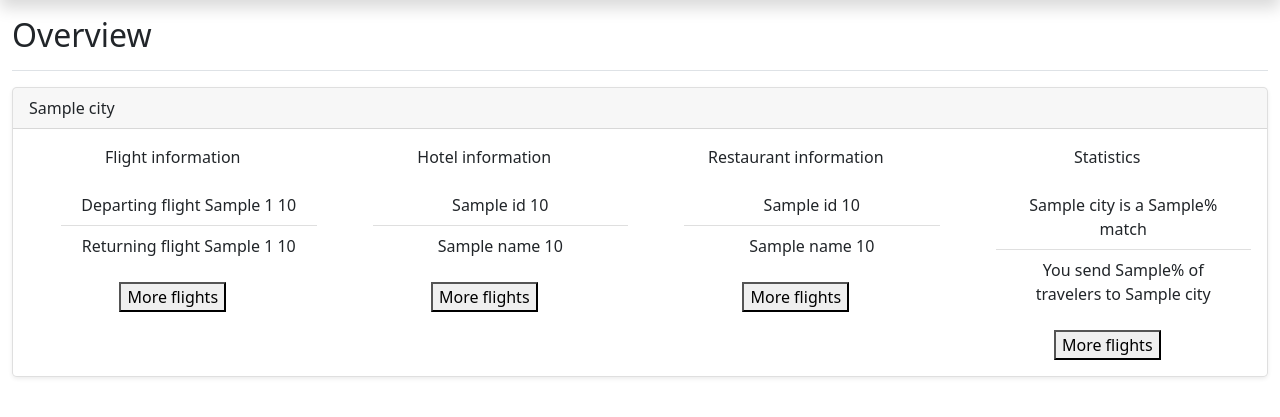
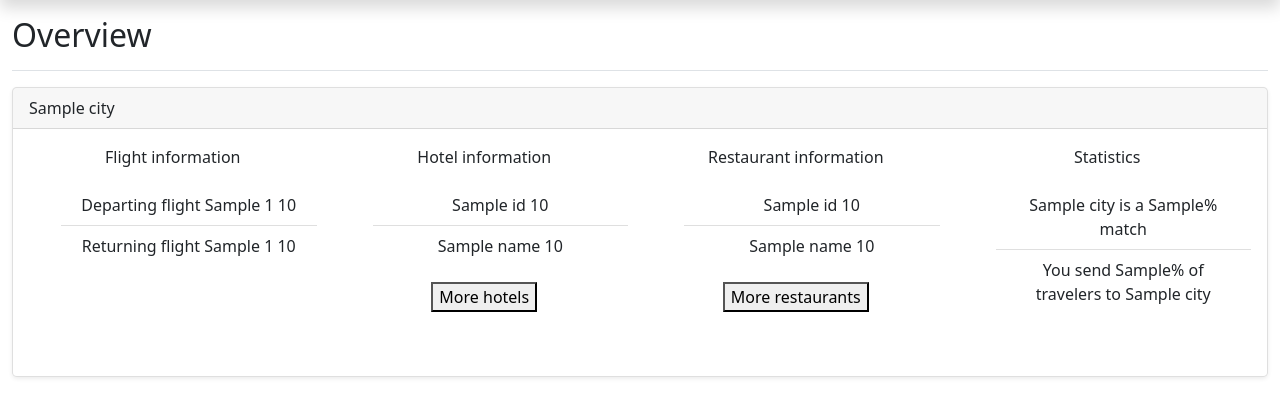
Before and after one commit to turneste/CS-361-Portfolio-Project, a Flask app: template templates/output.html in a window 1280 px wide. Shown: the part 40-457 px from the top of the page. Run offline with Flask 2, Linux system fonts and the light colour scheme; the template is opened without the code that fills it: most values are stand-ins (such as "Sample title", 1, 10 or a date in 2020).

Commit message:
changes to styling

```diff
--- a/app.py
+++ b/app.py
@@ -85,15 +85,9 @@ def output_page():
     flight_list = {"depart": dict(), "return": dict()}
 
     for city in output_data["cities"]:
-
-        """
         flight_list["depart"][str(city)] = flights.flight_search("PIT", city, depart_date, 1)
         flight_list["return"][str(city)] = flights.flight_search(city, "PIT", return_date, 1)
-        """
-        # stop calls to debug
 
-        flight_list["depart"][str(city)] = {"1":{"airline_name":"debug", "price":"debug"}}
-        flight_list["return"][str(city)] = {"1":{"airline_name":"debug", "price":"debug"}}
 
     output_data["flights"] = flight_list
 
--- a/modules/flight_finder.py
+++ b/modules/flight_finder.py
@@ -66,7 +66,7 @@ class Flights:
             }
 
             count += 1
-            if count > 4:
+            if count > 11:
                 break
 
         return flight_list
--- a/modules/hotel_finder.py
+++ b/modules/hotel_finder.py
@@ -48,7 +48,7 @@ def hotel_search(city):
             payload.append(hotel_data)
 
         hotel_num += 1
-        if count > 5:
+        if count > 11:
             break
 
     return json.dumps(payload)
--- a/modules/restaurant_finder.py
+++ b/modules/restaurant_finder.py
@@ -47,7 +47,7 @@ def restaurant_search(city):
             payload.append(rest_data)
 
         rest_num += 1
-        if count > 5:
+        if count > 11:
             break
 
     return json.dumps(payload)
--- a/modules/weather.py
+++ b/modules/weather.py
@@ -3,8 +3,6 @@ import requests
 
 
 def check_weather(city, country, outdoor, duration):
-    return True
-
     base_url = "http://flip3.engr.oregonstate.edu:44643/getWeather?"
     city_query = "city=" + city
     country_query = "&country=" + country
--- a/templates/output.html
+++ b/templates/output.html
@@ -37,8 +37,7 @@
                                     <li class="list-group-item">Departing flight {{  data["flights"]["depart"][city]["1"]["airline_name"] }} {{  data["flights"]["depart"][city]["1"]["price"] }}</li>
                                     <li class="list-group-item">Returning flight {{  data["flights"]["return"][city]["1"]["airline_name"] }} {{  data["flights"]["return"][city]["1"]["price"] }}</li>
                             </ul>
-                            <button onclick="test('flight{{city}}')" onmouseover="hover('on', 'hovFlight{{city}}')" onmouseout="hover('off', 'hovFlight{{city}}')">More flights</button>
-                            <span id="hovFlight{{city}}" style="display:none">Display more information on up to 5 flights</span>
+
                         </div>
                     </div>
 
@@ -50,8 +49,10 @@
                                     <li class="list-group-item">{{  data["hotels"][city][0]["name"] }} {{  data["hotels"][city][0]["price"] }}</li>
                                     <li class="list-group-item">{{  data["hotels"][city][1]["name"] }} {{  data["hotels"][city][1]["price"] }}</li>
                             </ul>
-                            <button onclick="test('hotel{{city}}')" onmouseover="hover('on', 'hovHotel{{city}}')" onmouseout="hover('off', 'hovHotel{{city}}')">More flights</button>
-                            <span id="hovHotel{{city}}" style="display:none">Display more information on up to 5 hotels</span>
+                            <button onclick="test('hotel{{city}}', 'restaurant{{city}}')"
+                                    onmouseover="hover('on', 'hovHotel{{city}}')"
+                                    onmouseout="hover('off', 'hovHotel{{city}}')">More hotels</button>
+                            <span id="hovHotel{{city}}" style="color:white; display:block">Display more information on up to 5 hotels</span>
                         </div>
                     </div>
 
@@ -62,8 +63,10 @@
                                 <li class="list-group-item">{{  data["restaurant"][city][0]["name"] }} {{ data["restaurant"][city][0]["price"] }}</li>
                                 <li class="list-group-item">{{  data["restaurant"][city][1]["name"] }} {{ data["restaurant"][city][1]["price"] }}</li>
                             </ul>
-                            <button onclick="test('restaurant{{city}}')" onmouseover="hover('on', 'hovRestaurant{{city}}')" onmouseout="hover('off', 'hovRestaurant{{city}}')">More flights</button>
-                            <span id="hovRestaurant{{city}}" style="display:none">Display more information on up to 5 restaurants</span>
+                            <button onclick="test('restaurant{{city}}', 'hotel{{city}}')"
+                                    onmouseover="hover('on', 'hovRestaurant{{city}}')"
+                                    onmouseout="hover('off', 'hovRestaurant{{city}}')">More restaurants</button>
+                            <span id="hovRestaurant{{city}}" style="color:white; display:block">Display more information on up to 5 restaurants</span>
                         </div>
                     </div>
 
@@ -71,40 +74,33 @@
                         <div id = "stats">
                             <p>Statistics</p>
                             <ul class="list-group-flush text-left">
-
                                 <li class="list-group-item">{{ city }} is a {{  data["match_stats"][city] }}% match</li>
                                 <li class="list-group-item">You send {{ data["history_stats"][city] }}% of travelers to {{ city }}</li>
+                            </ul>
 
-
-                            </ul>
-                            <button onclick="test('stats{{city}}')" onmouseover="hover('on', 'hovStats{{city}}')" onmouseout="hover('off', 'hovStats{{city}}')">More flights</button>
-                            <span id="hovStats{{city}}" style="display:none">Display more information on up to 5 stats</span>
                         </div>
                     </div>
                 </div>
             </div>
 
-                <div id="flight{{city}}" style="display: none;">
-                    <div class="card card-body">
-                      More flight information
-                    </div>
-                </div>
 
                 <div id="hotel{{city}}" style="display: none;">
                     <div class="card card-body">
                       More hotel information
+                        <ul class="list-group-flush text-left">
+                            {% for hotel in data["hotels"][city] %}
+                                    <li class="list-group-item">{{  hotel["name"] }} {{  hotel["price"] }}</li>
+                            {% endfor %}
+                        </ul>
                     </div>
                 </div>
 
                 <div id="restaurant{{city}}" style="display: none;">
                     <div class="card card-body">
                       More restaurant information
-                    </div>
-                </div>
-
-                <div id="stats{{city}}" style="display: none;">
-                    <div class="card card-body">
-                      More statistics information
+                            {% for rest in data["restaurant"][city] %}
+                                    <li class="list-group-item">{{  rest["name"] }} {{  rest["price"] }}</li>
+                            {% endfor %}
                     </div>
                 </div>
 
@@ -116,8 +112,9 @@
 </div>
 
 <script type="text/javascript">
-    function test(divId){
+    function test(divId, divClose1){
         var content = document.getElementById(divId);
+        document.getElementById(divClose1).style.display = "none";
 
             if (content.style.display === "block") {
             content.style.display = "none";
@@ -129,9 +126,9 @@
     function hover(position, divId) {
                         var hov = document.getElementById(divId);
                         if (position=="on") {
-                        hov.style.display = "block";
+                        hov.style.color = "black";
                         } else if (position=="off") {
-                        hov.style.display = "none";
+                        hov.style.color = "white";
                         }
                     }
 </script>
```
